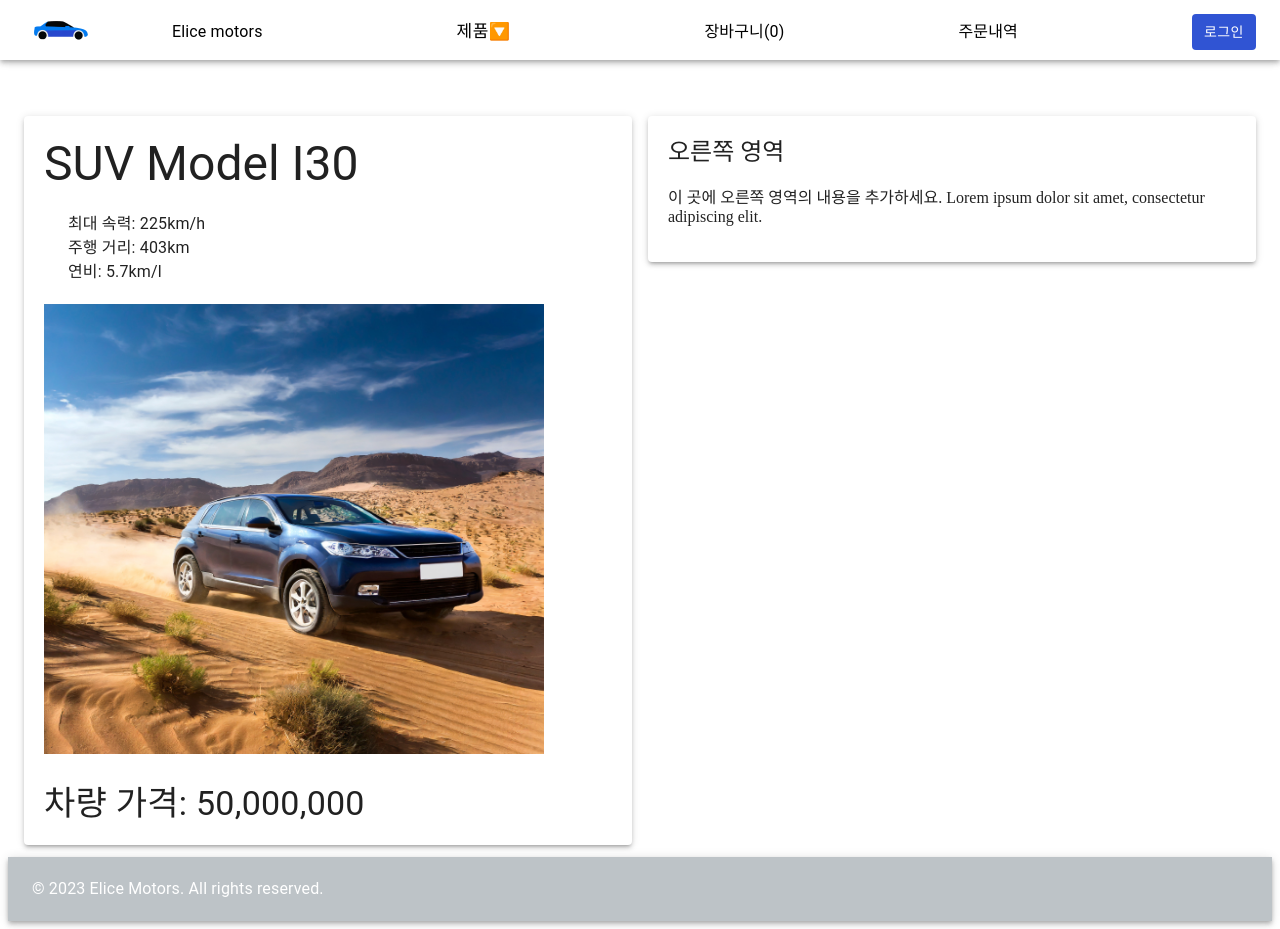
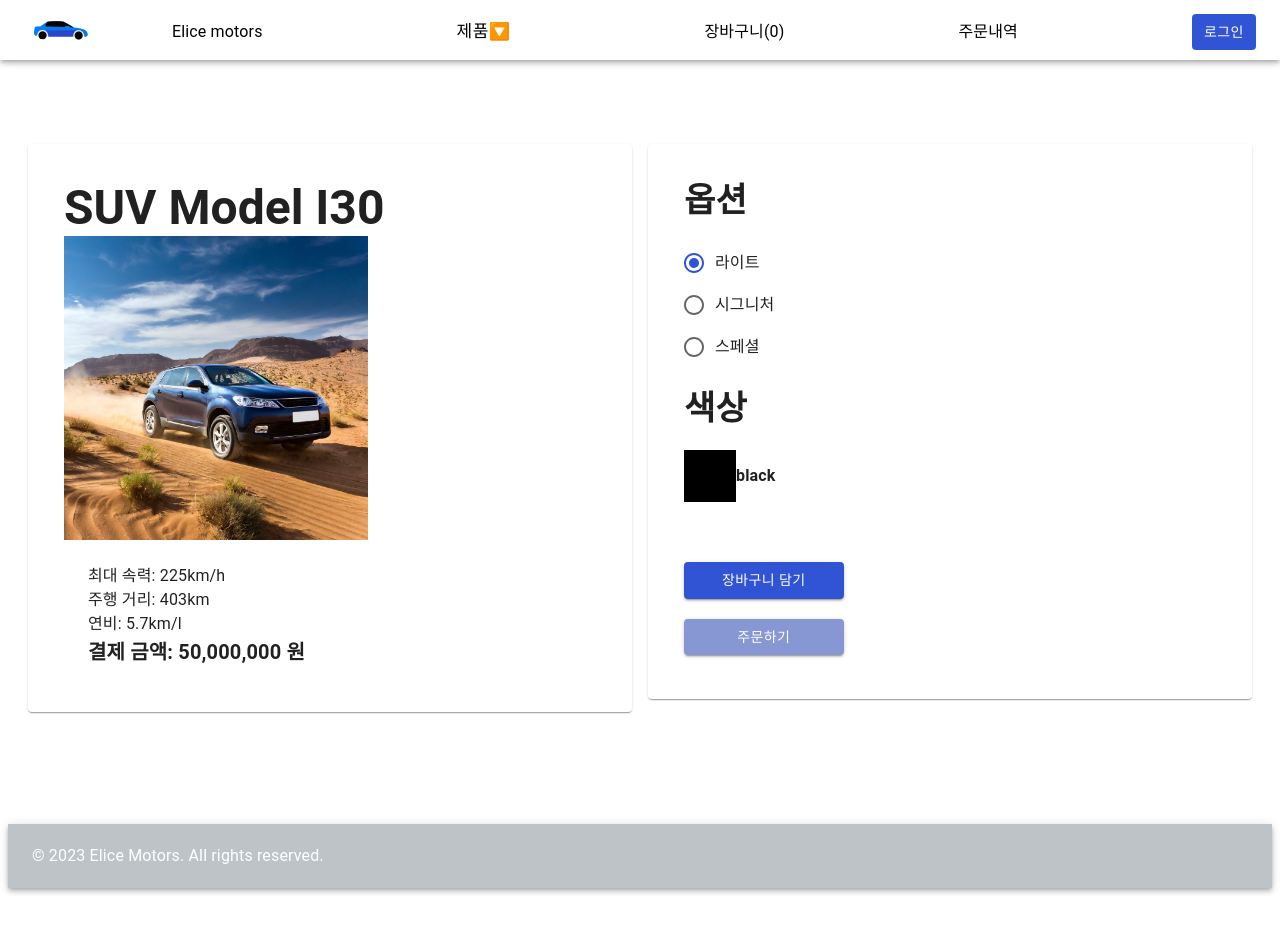
Before and after one commit to Elice-motors/Elice-motors-front, a React (Create React App) app: page /1 in a window 1280 px wide. After the commit the page ends 896 px from the top, so only its background shows below. Built offline with nearby package versions, Linux system fonts and the light colour scheme.

Commit message:
feat: 차량 상세보기 페이지 구성

```diff
--- a/src/components/product/DetailInfo.js
+++ b/src/components/product/DetailInfo.js
@@ -1,27 +1,33 @@
 import React from "react";
-import { Grid, Typography, Container, Paper } from "@mui/material";
-const DetailInfo = ({ item }) => {
+import { Grid, Typography, Container, Card, CardContent } from "@mui/material";
+const DetailInfo = ({ car }) => {
   return (
     <>
-      <Grid item xs={12} md={6}>
-        <Paper elevation={3} style={{ padding: "20px", marginBottom: "20px" }}>
-          <Typography variant="h3">{item.name}</Typography>
-          <Container sx={{ padding: "20px" }}>
-            <Typography variant="body1">{`최대 속력: ${item.speed}km/h`}</Typography>
-            <Typography variant="body1">{`주행 거리: ${item.mileage}km`}</Typography>
-            <Typography variant="body1">{`연비: ${item.fuel}km/l`}</Typography>
-          </Container>
-          <img
-            src={item.image}
-            style={{ width: "500px", height: "450px" }}
-            alt="제품 상세 사진"
-          />
-          <Typography
-            sx={{ marginTop: "25px" }}
-            variant="h4"
-          >{`차량 가격: ${item.price.toLocaleString()}`}</Typography>
-        </Paper>
-      </Grid>
+      <Card sx={{ padding: "20px" }}>
+        <CardContent>
+          <Typography variant="h3" style={{ fontWeight: "bold" }}>
+            {car.name}
+          </Typography>
+          <Grid container spacing={2}>
+            <Grid item xs={7}>
+              <img src={car.image} alt={car.name} style={{ width: "100%" }} />
+            </Grid>
+          </Grid>
+          <Grid item xs={7}>
+            <Container sx={{ marginTop: "20px" }}>
+              <Typography variant="body1">{`최대 속력: ${car.speed}km/h`}</Typography>
+              <Typography variant="body1">{`주행 거리: ${car.mileage}km`}</Typography>
+              <Typography variant="body1">{`연비: ${car.fuel}km/l`}</Typography>
+              <Typography
+                variant="h6"
+                style={{ fontWeight: "bold", display: "inline" }}
+              >
+                결제 금액: {car.price.toLocaleString()} 원
+              </Typography>
+            </Container>
+          </Grid>
+        </CardContent>
+      </Card>
     </>
   );
 };
--- /dev/null
+++ b/src/components/product/OptionCheck.js
@@ -0,0 +1,121 @@
+import React, { useState } from "react";
+import { useNavigate } from "react-router";
+import {
+  Typography,
+  Card,
+  CardContent,
+  FormControl,
+  RadioGroup,
+  FormControlLabel,
+  Radio,
+  Box,
+  Button,
+} from "@mui/material";
+
+const OptionCheck = ({ car }) => {
+  const [value, setValue] = useState("라이트");
+  const navigate = useNavigate();
+  const handleChange = (event) => {
+    setValue(event.target.value);
+  };
+  const handleCartClick = () => {
+    navigate("/cart");
+  };
+  const handleOrderClick = () => {
+    navigate("/directorder");
+  };
+  return (
+    <>
+      <Card
+        sx={{
+          padding: "20px",
+        }}
+      >
+        <CardContent>
+          <Typography
+            variant="h4"
+            style={{ fontWeight: "bold", marginBottom: "20px" }}
+          >
+            옵션
+          </Typography>
+          <FormControl>
+            <RadioGroup
+              aria-labelledby="demo-controlled-radio-buttons-group"
+              name="controlled-radio-buttons-group"
+              value={value}
+              onChange={handleChange}
+            >
+              <FormControlLabel
+                value="라이트"
+                control={<Radio />}
+                label="라이트"
+              />
+              <FormControlLabel
+                value="시그니처"
+                control={<Radio />}
+                label="시그니처"
+              />
+              <FormControlLabel
+                value="스페셜"
+                control={<Radio />}
+                label="스페셜"
+              />
+            </RadioGroup>
+          </FormControl>
+          <Typography
+            variant="h4"
+            style={{
+              fontWeight: "bold",
+              marginBottom: "20px",
+              marginTop: "20px",
+            }}
+          >
+            색상
+          </Typography>
+          <div style={{ display: "flex", alignItems: "center" }}>
+            <Box
+              sx={{
+                width: "50px",
+                height: "50px",
+                border: "1px solid black",
+                backgroundColor: `${car.color}`,
+              }}
+            />
+            <Typography variant="body1" style={{ fontWeight: "bold" }}>
+              {car.color}
+            </Typography>
+          </div>
+          <div
+            style={{
+              display: "flex",
+              flexDirection: "column",
+              marginTop: "60px",
+            }}
+          >
+            <Button
+              variant="contained"
+              sx={{
+                bgcolor: "primary.main",
+                color: "white",
+                width: "30%",
+                marginBottom: "20px",
+              }}
+              onClick={handleCartClick}
+            >
+              장바구니 담기
+            </Button>
+            <Button
+              onClick={handleOrderClick}
+              variant="contained"
+              sx={{ bgcolor: "secondary.main", width: "30%" }}
+            >
+              주문하기
+            </Button>
+          </div>
+        </CardContent>
+      </Card>
+    </>
+  );
+};
+
+export default OptionCheck;
--- a/src/pages/product/CarDetail.js
+++ b/src/pages/product/CarDetail.js
@@ -1,11 +1,12 @@
-import { Grid, Typography, Paper } from "@mui/material";
-import { Container } from "@mui/system";
+import { Grid } from "@mui/material";
 import React from "react";
 import { useParams } from "react-router";
 import DetailInfo from "../../components/product/DetailInfo";
+import OptionCheck from "../../components/product/OptionCheck";
 
 const CarDetail = () => {
   const { carId } = useParams();
+
   // 제품 상세관련 임시 데이터
   // 나중에 useParams를 통해 가져온 carId 값으로 차량 상세 api 호출 후 데이터 사용 예정
   const carItem = {
@@ -14,35 +15,29 @@ const CarDetail = () => {
     speed: 225,
     mileage: 403,
     fuel: 5.7,
-    color: "Black",
+    color: "black",
     image: "/car1.jpg",
     price: 50000000,
-    option: [
-      { light: 10000000 },
-      { signature: 16000000 },
-      { special: 19000000 },
-    ],
+    option: "light",
   };
+
   return (
     <>
       <div
         style={{
-          padding: "16px",
-          marginTop: "100px",
+          display: "flex",
+          alignItems: "center",
+          height: "100vh",
+          padding: "20px",
         }}
       >
         <Grid container spacing={2}>
-          <DetailInfo item={carItem} />
+          <Grid item xs={6}>
+            <DetailInfo car={carItem} />
+          </Grid>
 
-          {/* 오른쪽 영역 */}
-          <Grid item xs={12} md={6}>
-            <Paper elevation={3} style={{ padding: "20px" }}>
-              <Typography variant="h5">오른쪽 영역</Typography>
-              <p>
-                이 곳에 오른쪽 영역의 내용을 추가하세요. Lorem ipsum dolor sit
-                amet, consectetur adipiscing elit.
-              </p>
-            </Paper>
+          <Grid item xs={6}>
+            <OptionCheck car={carItem} />
           </Grid>
         </Grid>
       </div>
```
